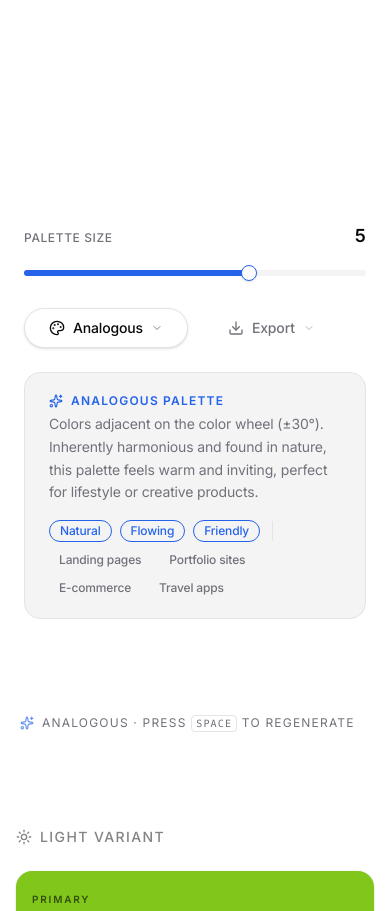
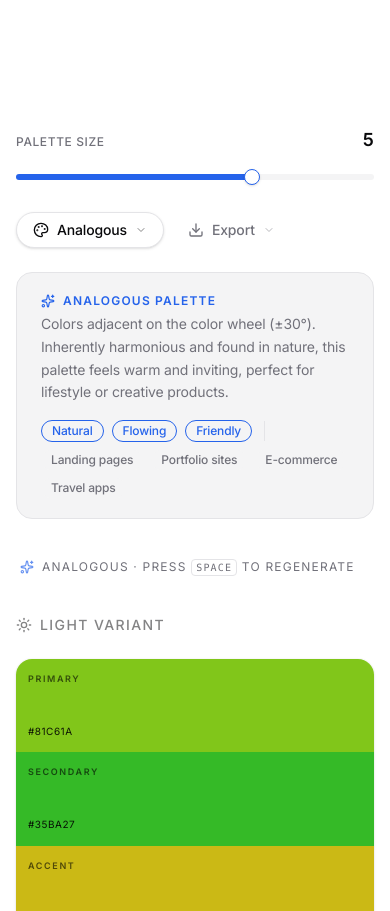
Before and after one commit to JeanMarcoMiranda/nebula-web, a Next.js app: page / in a window 390 px wide. Shown: the part 1080-1991 px from the top of the page. Built offline with nearby package versions, Linux system fonts and the light colour scheme.

Commit message:
fix: fixing color palette on responsive view

```diff
--- a/src/app/page.tsx
+++ b/src/app/page.tsx
@@ -4,20 +4,36 @@ import { Header } from "@/components/Header";
 import { Hero } from "@/components/Hero";
 import { ColorPalette } from "@/components/ColorPalette";
 import { ThemePreview } from "@/components/ThemePreview";
-// ThemeScope import removed
 import { usePaletteStore } from "@/store/usePaletteStore";
+import { useEffect, useRef } from "react";
 
 export default function Home() {
   const { view } = usePaletteStore();
+  const contentRef = useRef<HTMLDivElement>(null);
+
+  // Auto-scroll to the content section whenever the view changes
+  useEffect(() => {
+    if (!contentRef.current) return;
+    const el = contentRef.current;
+    // Small delay so the new view has time to mount before scrolling
+    const timer = setTimeout(() => {
+      el.scrollIntoView({ behavior: "smooth", block: "start" });
+    }, 80);
+    return () => clearTimeout(timer);
+  }, [view]);
 
   return (
     <main className="min-h-screen w-full bg-background relative selection:bg-primary/20">
       <Header />
 
-      <div className="flex flex-col gap-[var(--spacing-macro)] pb-32">
+      <div className="flex flex-col gap-16 md:gap-[var(--spacing-macro)] pb-16 md:pb-32">
         <Hero />
 
-        <div className="px-4 md:px-8 w-full max-w-screen-2xl mx-auto">
+        {/* Scroll target — positioned slightly above the content so the header doesn't overlap */}
+        <div
+          ref={contentRef}
+          className="px-4 md:px-8 w-full max-w-screen-2xl mx-auto scroll-mt-24"
+        >
           {view === "generator" ? (
             <div className="animate-in fade-in zoom-in-95 duration-500">
               <ColorPalette />
--- a/src/components/ColorPalette.tsx
+++ b/src/components/ColorPalette.tsx
@@ -32,10 +32,10 @@ export function ColorPalette() {
   if (!mounted) return null;
 
   return (
-    <div className="w-full max-w-screen-2xl mx-auto flex flex-col gap-[var(--spacing-section)]">
+    <div className="w-full max-w-screen-2xl mx-auto flex flex-col gap-10 md:gap-[var(--spacing-section)]">
       <PaletteControls />
 
-      <div className="flex flex-col gap-[var(--spacing-section)]">
+      <div className="flex flex-col gap-10 md:gap-[var(--spacing-section)]">
         {/* Scheme label */}
         <div className="flex items-center gap-2 px-1">
           <Sparkles className="w-3.5 h-3.5 text-primary opacity-70" />
@@ -86,15 +86,15 @@ function PaletteStrip({ mode }: { mode: "light" | "dark" }) {
           return (
             <div
               key={`${color.id}-${mode}`}
-              className="relative flex-1 h-[180px] md:h-[340px] flex flex-col justify-between transition-all duration-500 ease-out hover:flex-[1.6] group"
+              className="relative flex-1 h-24 md:h-[200px] lg:h-[340px] flex flex-col md:justify-between transition-all duration-500 ease-out md:hover:flex-[1.6] group"
               style={{ backgroundColor: hex, color: textColor }}
             >
-              {/* Top: role label (always visible) */}
-              <div className="px-4 pt-5 flex flex-col gap-1">
-                <span className="text-[10px] font-semibold uppercase tracking-[0.18em] opacity-60 select-none">
+              {/* Top: role label */}
+              <div className="px-3 md:px-4 pt-3 md:pt-5 flex flex-col gap-1">
+                <span className="text-[9px] md:text-[10px] font-semibold uppercase tracking-[0.18em] opacity-60 select-none">
                   {roleMeta?.label ?? role ?? ""}
                 </span>
-                {/* Role description — appears on hover */}
+                {/* Role description — appears on hover, desktop only */}
                 {roleMeta && (
                   <p className="text-xs leading-snug opacity-0 group-hover:opacity-80 transition-all duration-300 translate-y-1 group-hover:translate-y-0 max-w-[120px] line-clamp-3 hidden md:block">
                     {roleMeta.description}
@@ -127,13 +127,11 @@ function PaletteStrip({ mode }: { mode: "light" | "dark" }) {
               </div>
 
               {/* Bottom: hex value */}
-              <div className="px-4 pb-5 flex items-end justify-between">
-                <span className="font-mono text-xs md:text-sm tracking-wider opacity-90 select-none uppercase">
+              <div className="px-3 md:px-4 pb-3 md:pb-5 flex items-end justify-between">
+                <span className="font-mono text-[10px] md:text-sm tracking-wider opacity-90 select-none uppercase">
                   {hex}
                 </span>
-                {color.isLocked && (
-                  <Lock className="w-3 h-3 opacity-50 md:hidden" />
-                )}
+                {color.isLocked && <Lock className="w-3 h-3 opacity-50" />}
               </div>
 
               {/* Lock indicator top-right (desktop) */}
--- a/src/components/Header.tsx
+++ b/src/components/Header.tsx
@@ -6,13 +6,22 @@ import { Button } from "@/components/ui/button";
 import { Sheet, SheetContent, SheetTrigger } from "@/components/ui/sheet";
 import { Menu } from "lucide-react";
 import { usePaletteStore } from "@/store/usePaletteStore";
+import { useState } from "react";
 
 export function Header() {
   const { view, setView } = usePaletteStore();
+  // Controls Sheet open state so we can close it after navigation
+  const [sheetOpen, setSheetOpen] = useState(false);
+
+  const handleMobileNav = (v: "generator" | "preview") => {
+    setView(v);
+    setSheetOpen(false); // close the sheet immediately
+  };
+
   return (
     <header className="fixed top-0 left-0 right-0 z-50 bg-background/80 backdrop-blur-md border-b border-border/50">
-      <div className="container mx-auto px-6 md:px-8 h-16 md:h-18 flex items-center justify-between">
-        {/* Minimalist Logo - Typography based */}
+      <div className="container mx-auto px-6 md:px-8 h-16 md:h-20 flex items-center justify-between">
+        {/* Logo */}
         <Link
           href="/"
           className="text-xl font-bold tracking-tighter text-foreground hover:opacity-80 transition-opacity"
@@ -20,10 +29,9 @@ export function Header() {
           Nebula.
         </Link>
 
-        {/* Simplified Navigation & Actions */}
-        <div className="flex items-center gap-12">
-          {/* Desktop Nav - Rule 5: Reduce menu to strictly necessary */}
-          {/* View Toggle - Generator / Preview */}
+        {/* Nav & Actions */}
+        <div className="flex items-center gap-4 md:gap-12">
+          {/* Desktop toggle pill */}
           <div className="hidden md:flex items-center gap-0.5 bg-secondary/30 p-0.5 rounded-full border border-border/30 backdrop-blur-sm">
             <button
               onClick={() => setView("generator")}
@@ -50,9 +58,9 @@ export function Header() {
           <div className="flex items-center gap-6">
             <ThemeToggle />
 
-            {/* Mobile Menu - kept minimalist */}
+            {/* Mobile sheet menu */}
             <div className="md:hidden">
-              <Sheet>
+              <Sheet open={sheetOpen} onOpenChange={setSheetOpen}>
                 <SheetTrigger asChild>
                   <Button
                     variant="ghost"
@@ -65,14 +73,22 @@ export function Header() {
                 <SheetContent side="right" className="w-[300px] border-l-0">
                   <div className="flex flex-col gap-6 mt-12 px-4">
                     <button
-                      onClick={() => setView("generator")}
-                      className={`text-2xl font-light text-left transition-colors ${view === "generator" ? "text-primary" : "hover:text-primary"}`}
+                      onClick={() => handleMobileNav("generator")}
+                      className={`text-2xl font-light text-left transition-colors ${
+                        view === "generator"
+                          ? "text-primary"
+                          : "hover:text-primary"
+                      }`}
                     >
                       Generator
                     </button>
                     <button
-                      onClick={() => setView("preview")}
-                      className={`text-2xl font-light text-left transition-colors ${view === "preview" ? "text-primary" : "hover:text-primary"}`}
+                      onClick={() => handleMobileNav("preview")}
+                      className={`text-2xl font-light text-left transition-colors ${
+                        view === "preview"
+                          ? "text-primary"
+                          : "hover:text-primary"
+                      }`}
                     >
                       Preview
                     </button>
--- a/src/components/Hero.tsx
+++ b/src/components/Hero.tsx
@@ -130,8 +130,8 @@ export function Hero() {
                   className="group relative flex flex-col items-center gap-1.5"
                   style={{ animationDelay: `${i * 60}ms` }}
                 >
-                  {/* Hex tooltip on hover */}
-                  <div className="absolute -top-8 left-1/2 -translate-x-1/2 opacity-0 group-hover:opacity-100 transition-opacity duration-200 pointer-events-none z-10">
+                  {/* Hex tooltip on hover — desktop only */}
+                  <div className="hidden md:block absolute -top-8 left-1/2 -translate-x-1/2 opacity-0 group-hover:opacity-100 transition-opacity duration-200 pointer-events-none z-10">
                     <span className="inline-block px-2 py-0.5 rounded text-[10px] font-mono bg-foreground text-background whitespace-nowrap shadow-md">
                       {color.lightHex}
                     </span>
--- a/src/components/PaletteControls.tsx
+++ b/src/components/PaletteControls.tsx
@@ -55,7 +55,7 @@ export function PaletteControls() {
   const currentMeta = STRATEGY_META[strategy];
 
   return (
-    <div className="flex flex-col gap-6 w-full max-w-screen-xl mx-auto px-2">
+    <div className="flex flex-col gap-6 w-full max-w-screen-xl mx-auto">
       {/* ── Row 1: Slider + Selectors ──────────────────────────────── */}
       <div className="flex flex-col md:flex-row gap-6 md:gap-8 items-start md:items-center justify-between w-full">
         {/* Palette Size Slider */}
@@ -78,14 +78,14 @@ export function PaletteControls() {
           />
         </div>
 
-        <div className="flex items-center gap-4">
+        <div className="flex items-center gap-2 sm:gap-4">
           {/* Strategy Selector */}
           <DropdownMenu>
             <DropdownMenuTrigger asChild>
               <Button
                 variant="outline"
-                size="lg"
-                className="rounded-full px-6 transition-all duration-300 font-medium"
+                size="default"
+                className="rounded-full px-4 sm:px-6 transition-all duration-300 font-medium text-sm"
               >
                 <Palette className="w-4 h-4 mr-2" />
                 {currentMeta.label}
@@ -124,8 +124,8 @@ export function PaletteControls() {
             <DropdownMenuTrigger asChild>
               <Button
                 variant="ghost"
-                size="lg"
-                className="rounded-full px-6 hover:bg-secondary/80 transition-all duration-300 font-medium text-muted-foreground hover:text-foreground"
+                size="default"
+                className="rounded-full px-4 sm:px-6 hover:bg-secondary/80 transition-all duration-300 font-medium text-sm text-muted-foreground hover:text-foreground"
               >
                 <Download className="w-4 h-4 mr-2" />
                 Export
```
Also changed, not shown: src/components/ThemePreview.tsx (+8 -35 lines).
